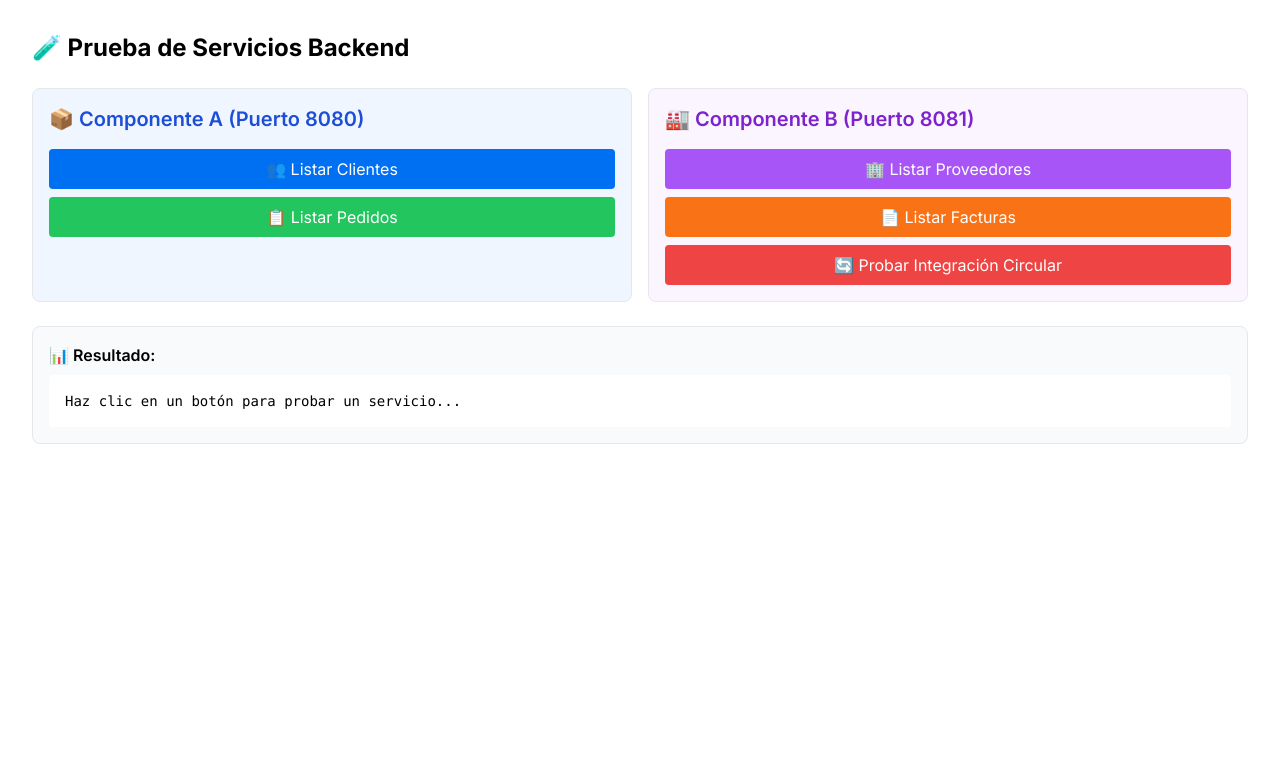
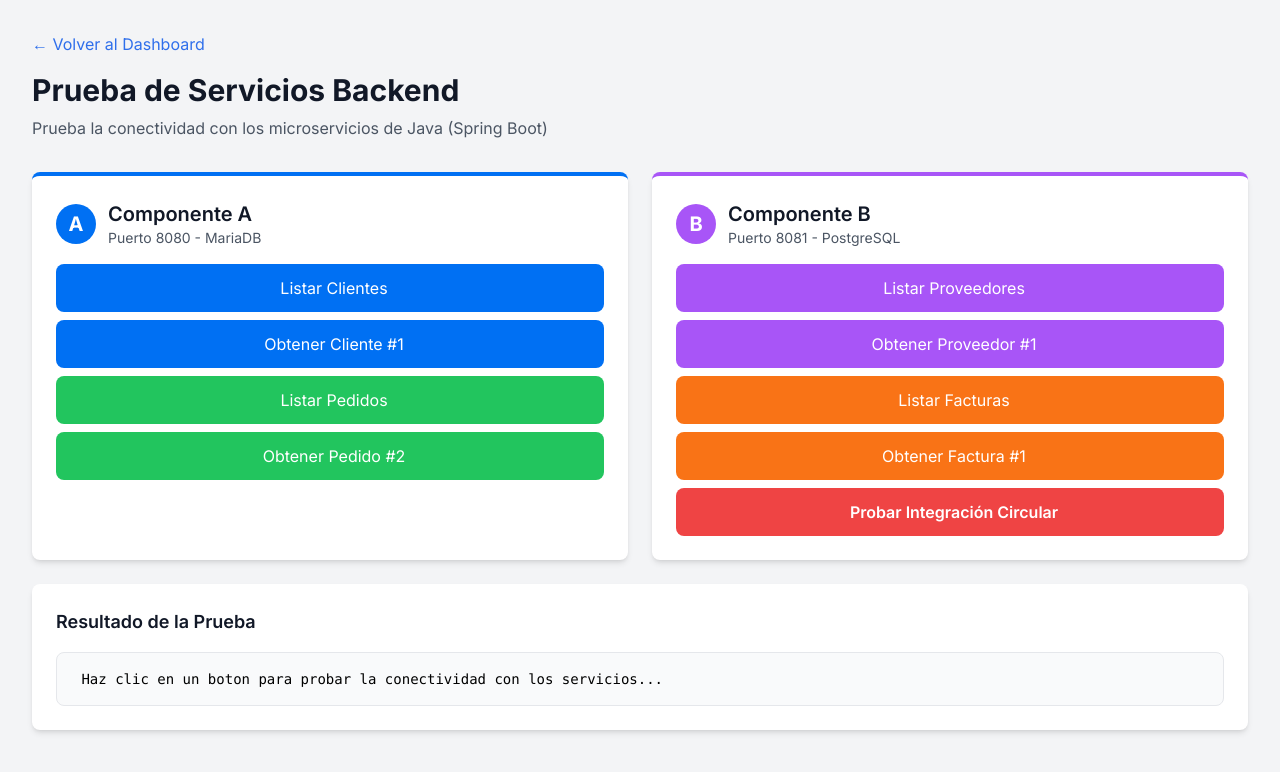
Before and after one commit to wilians123/Introduccion-a-nextjs, a Next.js app in the folder nextjs-dashboard/: page /test-services in a window 1280 px wide. Shown: the top 772 px of the page. Built offline with nearby package versions, Linux system fonts and the light colour scheme; a web font is replaced by a local one.

Commit message:
feat: solucion al problema de relead en el dashboard y vista de la pagina de pruebas de los enpoints

```diff
--- a/nextjs-dashboard/app/test-services/page.tsx
+++ b/nextjs-dashboard/app/test-services/page.tsx
@@ -1,6 +1,7 @@
 'use client';
 
 import { useState } from 'react';
+import Link from 'next/link';
 
 export default function TestServicesPage() {
   const [resultado, setResultado] = useState<string>('');
@@ -15,114 +16,292 @@ export default function TestServicesPage() {
         `✅ ${nombre} exitoso:\n\n${JSON.stringify(data, null, 2)}`
       );
     } catch (error: any) {
-      setResultado(`❌ Error en ${nombre}:\n\n${error.message}`);
+      setResultado(`❌ Error en ${nombre}:\n\n${error.message || error.toString()}`);
+      console.error('Error completo:', error);
     } finally {
       setCargando(false);
     }
   };
 
-  // Funciones de prueba para cada servicio
+  // Funciones de prueba
   const probarClientes = async () => {
-    const response = await fetch('http://localhost:8080/api/v1/clientes?page=0&size=5');
-    if (!response.ok) throw new Error(`HTTP ${response.status}`);
+    const response = await fetch('http://localhost:8080/api/v1/clientes?page=0&size=5', {
+      method: 'GET',
+      headers: {
+        'Accept': 'application/json',
+      },
+    });
+    if (!response.ok) {
+      throw new Error(`HTTP ${response.status}: ${await response.text()}`);
+    }
+    return response.json();
+  };
+
+  const probarClientePorId = async () => {
+    const response = await fetch('http://localhost:8080/api/v1/clientes/1', {
+      method: 'GET',
+      headers: {
+        'Accept': 'application/json',
+      },
+    });
+    if (!response.ok) {
+      throw new Error(`HTTP ${response.status}: ${await response.text()}`);
+    }
+    return response.json();
+  };
+
+  const probarPedidos = async () => {
+    const response = await fetch('http://localhost:8080/api/v1/pedidos?page=0&size=5', {
+      method: 'GET',
+      headers: {
+        'Accept': 'application/json',
+      },
+    });
+    if (!response.ok) {
+      throw new Error(`HTTP ${response.status}: ${await response.text()}`);
+    }
+    return response.json();
+  };
+
+  const probarPedidoPorId = async () => {
+    const response = await fetch('http://localhost:8080/api/v1/pedidos/2', {
+      method: 'GET',
+      headers: {
+        'Accept': 'application/json',
+      },
+    });
+    if (!response.ok) {
+      throw new Error(`HTTP ${response.status}: ${await response.text()}`);
+    }
     return response.json();
   };
 
   const probarProveedores = async () => {
-    const response = await fetch('http://localhost:8081/api/v1/proveedores?page=0&size=5');
-    if (!response.ok) throw new Error(`HTTP ${response.status}`);
+    const response = await fetch('http://localhost:8081/api/v1/proveedores?page=0&size=5', {
+      method: 'GET',
+      headers: {
+        'Accept': 'application/json',
+      },
+    });
+    if (!response.ok) {
+      throw new Error(`HTTP ${response.status}: ${await response.text()}`);
+    }
     return response.json();
   };
 
-  const probarPedidos = async () => {
-    const response = await fetch('http://localhost:8080/api/v1/pedidos?page=0&size=5');
-    if (!response.ok) throw new Error(`HTTP ${response.status}`);
+  const probarProveedorPorId = async () => {
+    const response = await fetch('http://localhost:8081/api/v1/proveedores/1', {
+      method: 'GET',
+      headers: {
+        'Accept': 'application/json',
+      },
+    });
+    if (!response.ok) {
+      throw new Error(`HTTP ${response.status}: ${await response.text()}`);
+    }
     return response.json();
   };
 
   const probarFacturas = async () => {
-    const response = await fetch('http://localhost:8081/api/v1/facturas?page=0&size=5');
-    if (!response.ok) throw new Error(`HTTP ${response.status}`);
+    const response = await fetch('http://localhost:8081/api/v1/facturas?page=0&size=5', {
+      method: 'GET',
+      headers: {
+        'Accept': 'application/json',
+      },
+    });
+    if (!response.ok) {
+      throw new Error(`HTTP ${response.status}: ${await response.text()}`);
+    }
+    return response.json();
+  };
+
+  const probarFacturaPorId = async () => {
+    const response = await fetch('http://localhost:8081/api/v1/facturas/1', {
+      method: 'GET',
+      headers: {
+        'Accept': 'application/json',
+      },
+    });
+    if (!response.ok) {
+      throw new Error(`HTTP ${response.status}: ${await response.text()}`);
+    }
     return response.json();
   };
 
   const probarIntegracionCircular = async () => {
-    // Probar consulta de pedido desde el Componente B
-    const response = await fetch('http://localhost:8081/api/v1/facturas/consultar-pedido/2');
-    if (!response.ok) throw new Error(`HTTP ${response.status}`);
-    return response.json();
+    const response = await fetch('http://localhost:8081/api/v1/facturas/consultar-pedido/2', {
+      method: 'GET',
+      headers: {
+        'Accept': '*/*',
+      },
+    });
+    if (!response.ok) {
+      throw new Error(`HTTP ${response.status}: ${await response.text()}`);
+    }
+    const text = await response.text();
+    return JSON.parse(text);
   };
 
   return (
-    <div className="p-8">
-      <h1 className="text-2xl font-bold mb-6">
-        🧪 Prueba de Servicios Backend
+    <div className="min-h-screen bg-gray-100 p-8">
+      <div className="max-w-7xl mx-auto">
+        {/* Header */}
+        <div className="mb-8">
+          <Link
+            href="/dashboard"
+            className="text-blue-600 hover:text-blue-800 mb-4 inline-block"
+          >
+            ← Volver al Dashboard
+          </Link>
+          <h1 className="text-3xl font-bold text-gray-900">
+            Prueba de Servicios Backend
           </h1>
+          <p className="text-gray-600 mt-2">
+            Prueba la conectividad con los microservicios de Java (Spring Boot)
+          </p>
+        </div>
 
-      <div className="grid grid-cols-1 md:grid-cols-2 gap-4 mb-6">
+        {/* Grid de Servicios */}
+        <div className="grid grid-cols-1 lg:grid-cols-2 gap-6 mb-6">
           {/* Componente A */}
-        <div className="border rounded-lg p-4 bg-blue-50">
-          <h2 className="text-xl font-semibold mb-4 text-blue-700">
-            📦 Componente A (Puerto 8080)
+          <div className="bg-white rounded-lg shadow-md p-6 border-t-4 border-blue-500">
+            <div className="flex items-center mb-4">
+              <div className="bg-blue-500 text-white rounded-full w-10 h-10 flex items-center justify-center text-xl font-bold mr-3">
+                A
+              </div>
+              <div>
+                <h2 className="text-xl font-semibold text-gray-900">
+                  Componente A
                 </h2>
+                <p className="text-sm text-gray-600">Puerto 8080 - MariaDB</p>
+              </div>
+            </div>
+
             <div className="space-y-2">
               <button
                 onClick={() => probarServicio('Listar Clientes', probarClientes)}
-              className="w-full bg-blue-500 text-white px-4 py-2 rounded hover:bg-blue-600 disabled:opacity-50"
+                className="w-full bg-blue-500 text-white px-4 py-3 rounded-lg hover:bg-blue-600 disabled:opacity-50 disabled:cursor-not-allowed transition-colors flex items-center justify-center"
                 disabled={cargando}
               >
-              👥 Listar Clientes
+                <span className="mr-2"></span>
+                Listar Clientes
+              </button>
+
+              <button
+                onClick={() => probarServicio('Obtener Cliente #1', probarClientePorId)}
+                className="w-full bg-blue-500 text-white px-4 py-3 rounded-lg hover:bg-blue-600 disabled:opacity-50 disabled:cursor-not-allowed transition-colors flex items-center justify-center"
+                disabled={cargando}
+              >
+                <span className="mr-2"></span>
+                Obtener Cliente #1
               </button>
 
               <button
                 onClick={() => probarServicio('Listar Pedidos', probarPedidos)}
-              className="w-full bg-green-500 text-white px-4 py-2 rounded hover:bg-green-600 disabled:opacity-50"
+                className="w-full bg-green-500 text-white px-4 py-3 rounded-lg hover:bg-green-600 disabled:opacity-50 disabled:cursor-not-allowed transition-colors flex items-center justify-center"
                 disabled={cargando}
               >
-              📋 Listar Pedidos
+                <span className="mr-2"></span>
+                Listar Pedidos
+              </button>
+
+              <button
+                onClick={() => probarServicio('Obtener Pedido #2', probarPedidoPorId)}
+                className="w-full bg-green-500 text-white px-4 py-3 rounded-lg hover:bg-green-600 disabled:opacity-50 disabled:cursor-not-allowed transition-colors flex items-center justify-center"
+                disabled={cargando}
+              >
+                <span className="mr-2"></span>
+                Obtener Pedido #2
               </button>
             </div>
           </div>
 
           {/* Componente B */}
-        <div className="border rounded-lg p-4 bg-purple-50">
-          <h2 className="text-xl font-semibold mb-4 text-purple-700">
-            🏭 Componente B (Puerto 8081)
+          <div className="bg-white rounded-lg shadow-md p-6 border-t-4 border-purple-500">
+            <div className="flex items-center mb-4">
+              <div className="bg-purple-500 text-white rounded-full w-10 h-10 flex items-center justify-center text-xl font-bold mr-3">
+                B
+              </div>
+              <div>
+                <h2 className="text-xl font-semibold text-gray-900">
+                  Componente B
                 </h2>
+                <p className="text-sm text-gray-600">Puerto 8081 - PostgreSQL</p>
+              </div>
+            </div>
+
             <div className="space-y-2">
               <button
                 onClick={() => probarServicio('Listar Proveedores', probarProveedores)}
-              className="w-full bg-purple-500 text-white px-4 py-2 rounded hover:bg-purple-600 disabled:opacity-50"
+                className="w-full bg-purple-500 text-white px-4 py-3 rounded-lg hover:bg-purple-600 disabled:opacity-50 disabled:cursor-not-allowed transition-colors flex items-center justify-center"
                 disabled={cargando}
               >
-              🏢 Listar Proveedores
+                <span className="mr-2"></span>
+                Listar Proveedores
+              </button>
+
+              <button
+                onClick={() => probarServicio('Obtener Proveedor #1', probarProveedorPorId)}
+                className="w-full bg-purple-500 text-white px-4 py-3 rounded-lg hover:bg-purple-600 disabled:opacity-50 disabled:cursor-not-allowed transition-colors flex items-center justify-center"
+                disabled={cargando}
+              >
+                <span className="mr-2"></span>
+                Obtener Proveedor #1
               </button>
 
               <button
                 onClick={() => probarServicio('Listar Facturas', probarFacturas)}
-              className="w-full bg-orange-500 text-white px-4 py-2 rounded hover:bg-orange-600 disabled:opacity-50"
+                className="w-full bg-orange-500 text-white px-4 py-3 rounded-lg hover:bg-orange-600 disabled:opacity-50 disabled:cursor-not-allowed transition-colors flex items-center justify-center"
                 disabled={cargando}
               >
-              📄 Listar Facturas
+                <span className="mr-2"></span>
+                Listar Facturas
               </button>
 
               <button
-              onClick={() => probarServicio('🔄 Integración Circular', probarIntegracionCircular)}
-              className="w-full bg-red-500 text-white px-4 py-2 rounded hover:bg-red-600 disabled:opacity-50"
+                onClick={() => probarServicio('Obtener Factura #1', probarFacturaPorId)}
+                className="w-full bg-orange-500 text-white px-4 py-3 rounded-lg hover:bg-orange-600 disabled:opacity-50 disabled:cursor-not-allowed transition-colors flex items-center justify-center"
                 disabled={cargando}
               >
-              🔄 Probar Integración Circular
+                <span className="mr-2"></span>
+                Obtener Factura #1
+              </button>
+
+              <button
+                onClick={() => probarServicio('Integración Circular (B→A)', probarIntegracionCircular)}
+                className="w-full bg-red-500 text-white px-4 py-3 rounded-lg hover:bg-red-600 disabled:opacity-50 disabled:cursor-not-allowed transition-colors flex items-center justify-center font-semibold"
+                disabled={cargando}
+              >
+                <span className="mr-2"></span>
+                Probar Integración Circular
               </button>
             </div>
           </div>
         </div>
 
-      {/* Resultado */}
-      <div className="border rounded-lg p-4 bg-gray-50">
-        <h3 className="font-semibold mb-2">📊 Resultado:</h3>
-        <pre className="whitespace-pre-wrap text-sm overflow-auto max-h-96 bg-white p-4 rounded">
-          {resultado || 'Haz clic en un botón para probar un servicio...'}
+        {/* Área de Resultados */}
+        <div className="bg-white rounded-lg shadow-md p-6">
+          <div className="flex items-center justify-between mb-4">
+            <h3 className="text-lg font-semibold text-gray-900">
+              Resultado de la Prueba
+            </h3>
+            {cargando && (
+              <div className="flex items-center text-blue-600">
+                <svg className="animate-spin h-5 w-5 mr-2" xmlns="http://www.w3.org/2000/svg" fill="none" viewBox="0 0 24 24">
+                  <circle className="opacity-25" cx="12" cy="12" r="10" stroke="currentColor" strokeWidth="4"></circle>
+                  <path className="opacity-75" fill="currentColor" d="M4 12a8 8 0 018-8V0C5.373 0 0 5.373 0 12h4zm2 5.291A7.962 7.962 0 014 12H0c0 3.042 1.135 5.824 3 7.938l3-2.647z"></path>
+                </svg>
+                Cargando...
+              </div>
+            )}
+          </div>
+
+          <div className="bg-gray-50 rounded-lg p-4 border border-gray-200">
+            <pre className="whitespace-pre-wrap text-sm overflow-auto max-h-96 font-mono">
+              {resultado || ' Haz clic en un boton para probar la conectividad con los servicios...'}
             </pre>
+          </div>
+        </div>
       </div>
     </div>
   );
--- a/nextjs-dashboard/middleware.ts
+++ b/nextjs-dashboard/middleware.ts
@@ -5,6 +5,6 @@ export default NextAuth(authConfig).auth;
 
 export const config = {
   // https://nextjs.org/docs/app/building-your-application/routing/middleware#matcher
-  matcher: ['/((?!api|_next/static|_next/image|.*\\.png$).*)'],
+  matcher: ['/((?!api|_next/static|_next/image|test-services|.*\\.png$).*)'],
   runtime: 'nodejs',
 };
```
Lines whose indentation alone changed are shown as unchanged.
